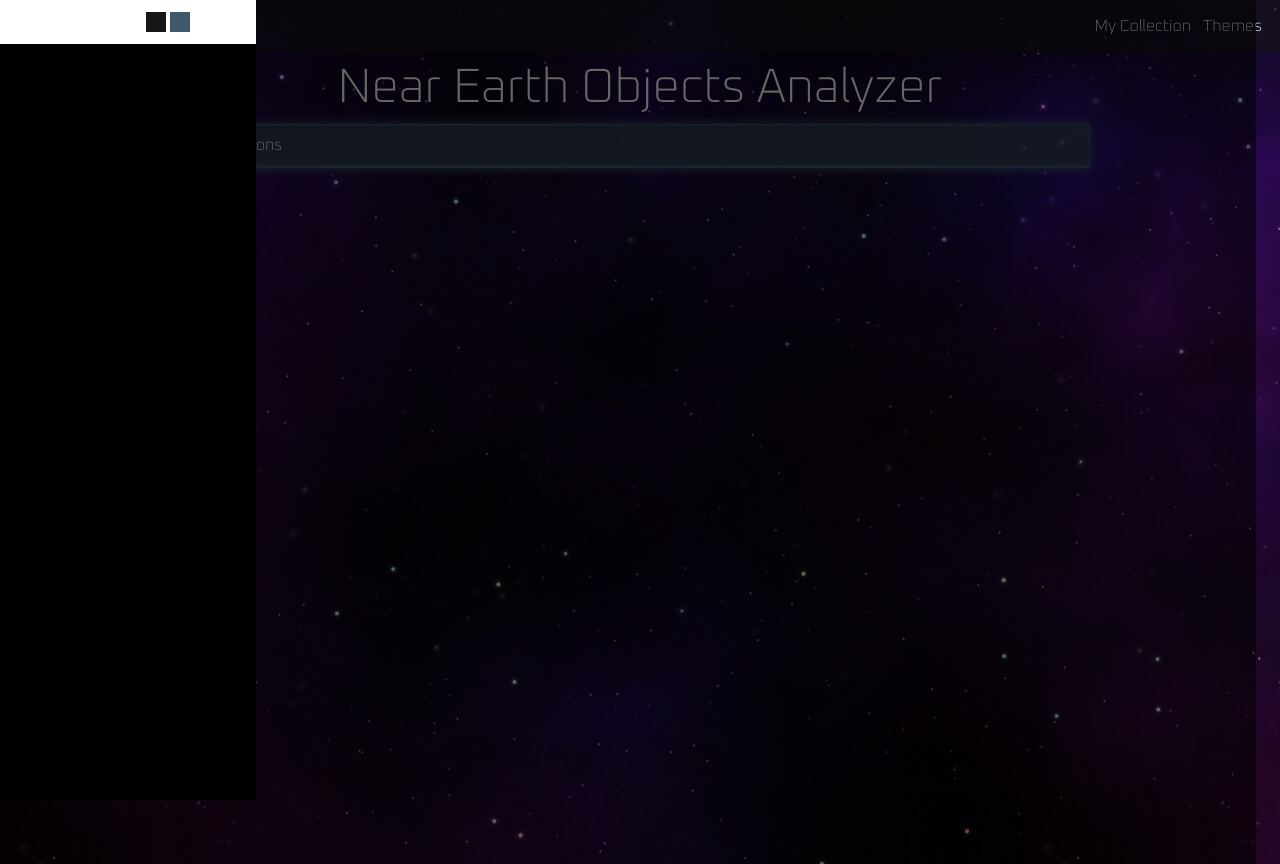
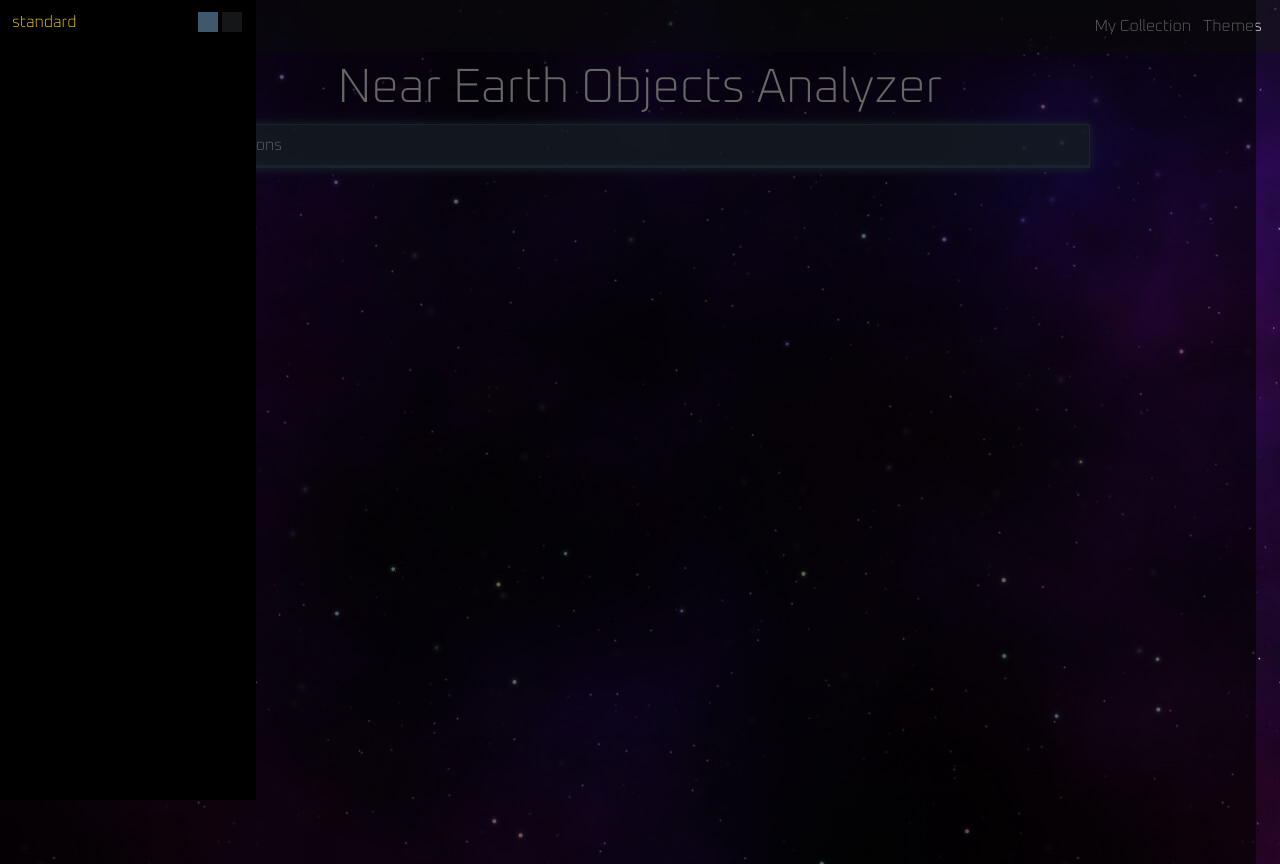
Before and after one commit to nickojs/near-earth-objects, a React (Create React App) app: page /collection in a window 1280 px wide. Both pictures are taken after a click on the item "Themes". Built offline with nearby package versions, Linux system fonts and the light colour scheme.

Commit message:
Adjusted themeSelector

```diff
--- a/src/components/themeSelector/styles.js
+++ b/src/components/themeSelector/styles.js
@@ -21,7 +21,7 @@ export const ThemeList = styled.ul`
 export const ThemeOption = styled.li`
   display: flex;
   flex-direction: row;
-  justify-content: space-around;
+  justify-content: space-between;
   align-items: center;
 
   margin: 0 auto;
@@ -29,15 +29,17 @@ export const ThemeOption = styled.li`
   cursor: pointer;
 
   :hover{
-    background: white;
+    color: gold;
   }
 `;
 
 export const PreviewContainer = styled.div`
   display: flex;
   flex-direction: row;
+  justify-content: flex-end;
   margin-left: auto;
   width: 100px;
+
 `;
 
 export const PreviewColor = styled.div`
--- a/src/components/themeSelector/themeSelector.js
+++ b/src/components/themeSelector/themeSelector.js
@@ -12,8 +12,8 @@ const ThemeSelector = ({ show, clicked }) => {
           <S.ThemeOption key={theme}>
             <p>{theme}</p>
             <S.PreviewContainer>
+              <S.PreviewColor color={themes[theme].light} />
               <S.PreviewColor color={themes[theme].dark} />
-              <S.PreviewColor color={themes[theme].light} />
             </S.PreviewContainer>
           </S.ThemeOption>
         ))}
```
